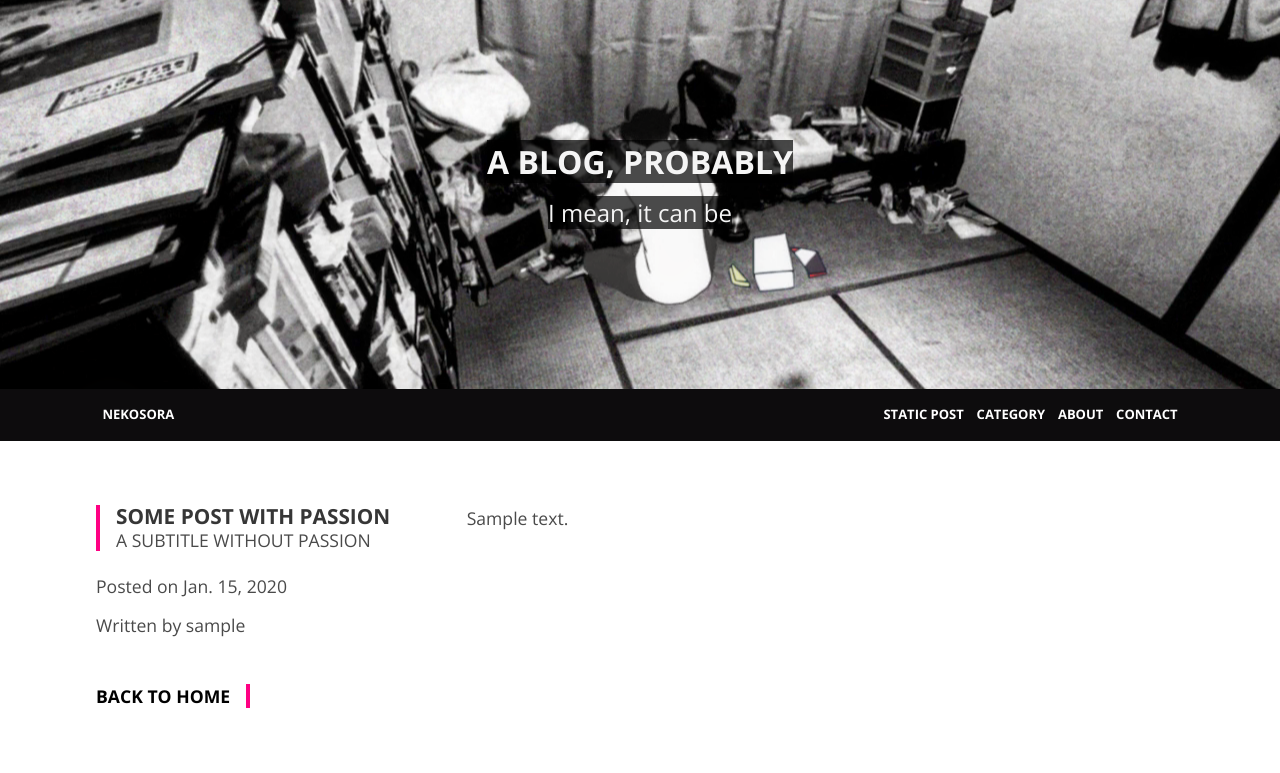
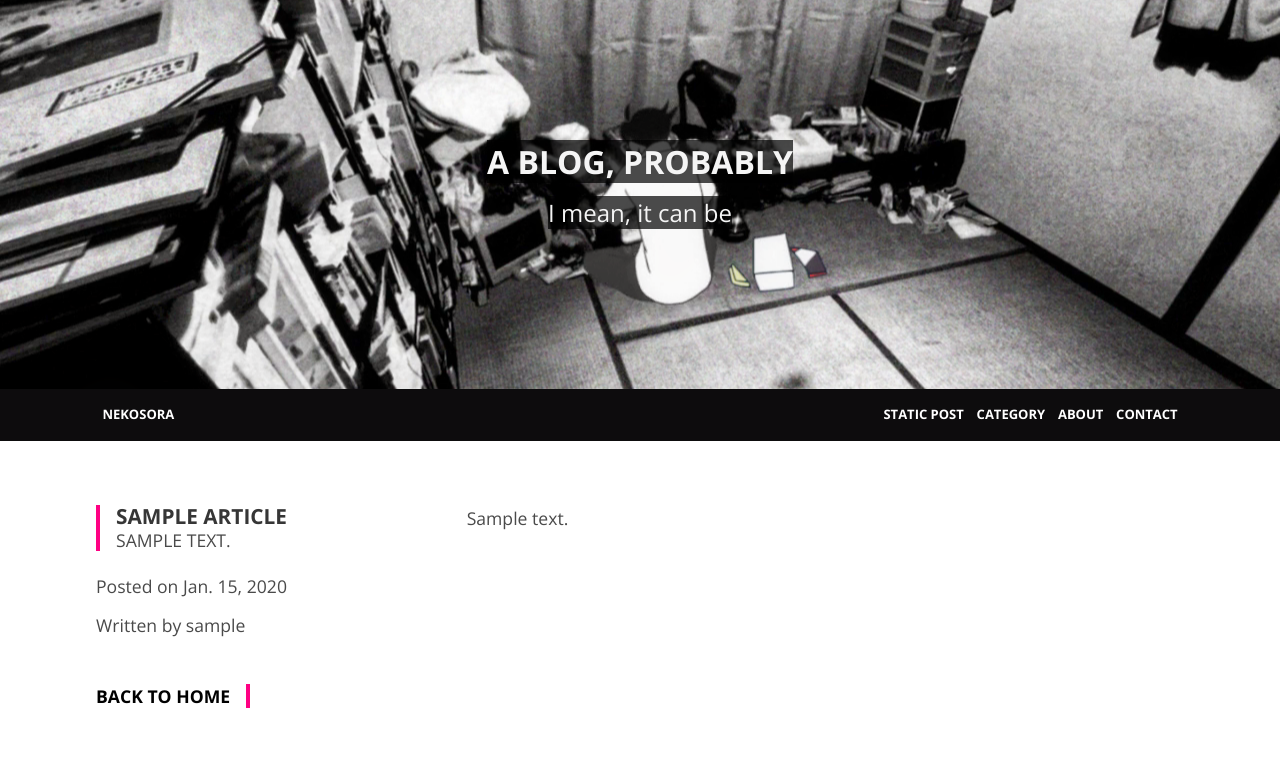
Before and after one commit to IvanProgramming/Blog, a Django app: page /post/1 in a window 1280 px wide. Shown: the top 773 px of the page. Run offline with Django 3.2, Linux system fonts and the light colour scheme; tables that the repository leaves empty hold one stand-in row (values such as "Sample post").

Commit message:
🛠️ Fixed title and description showingi

```diff
--- a/templates/post.html
+++ b/templates/post.html
@@ -17,8 +17,8 @@
                         <div class="sidebar">
                             <!-- side bar header-->
                             <div class="sidebar-header-single">
-                                <h4 class="title is-4">Some Post with Passion</h4>
-                                <h5 class="subtitle is-5">A Subtitle without Passion</h5>
+                                <h4 class="title is-4">{{ article.title }}</h4>
+                                <h5 class="subtitle is-5">{{ article.description }}</h5>
                             </div>
                             <!-- end of side bar header -->
                             <!-- side bar content -->
```
